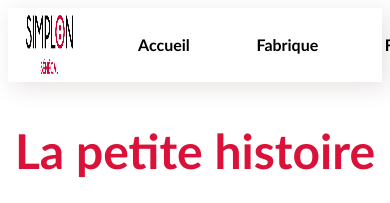
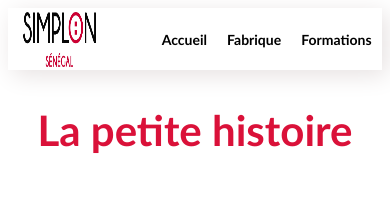
Before and after one commit to fatima-harun/Projet-simplon, a plain HTML site: page index.html in a window 390 px wide. Shown: the top 203 px of the page. Drawn offline with nearby package versions, Linux system fonts and the light colour scheme.

Commit message:
ajout du media query

```diff
--- a/style.css
+++ b/style.css
@@ -488,3 +488,25 @@ aside{
 aside span{
     margin-left: 61%;
 }
+
+@media screen and (max-width: 768px) {
+    body {
+        font-size: 14px;
+    }
+
+    header {
+        padding: 1%;
+    }
+
+    #logo-fabrique {
+        width: 20%;
+    }
+
+    nav ul li {
+        margin-right: 5%;
+    }
+
+    #paragraphe {
+        display: none;
+    }
+}
```
